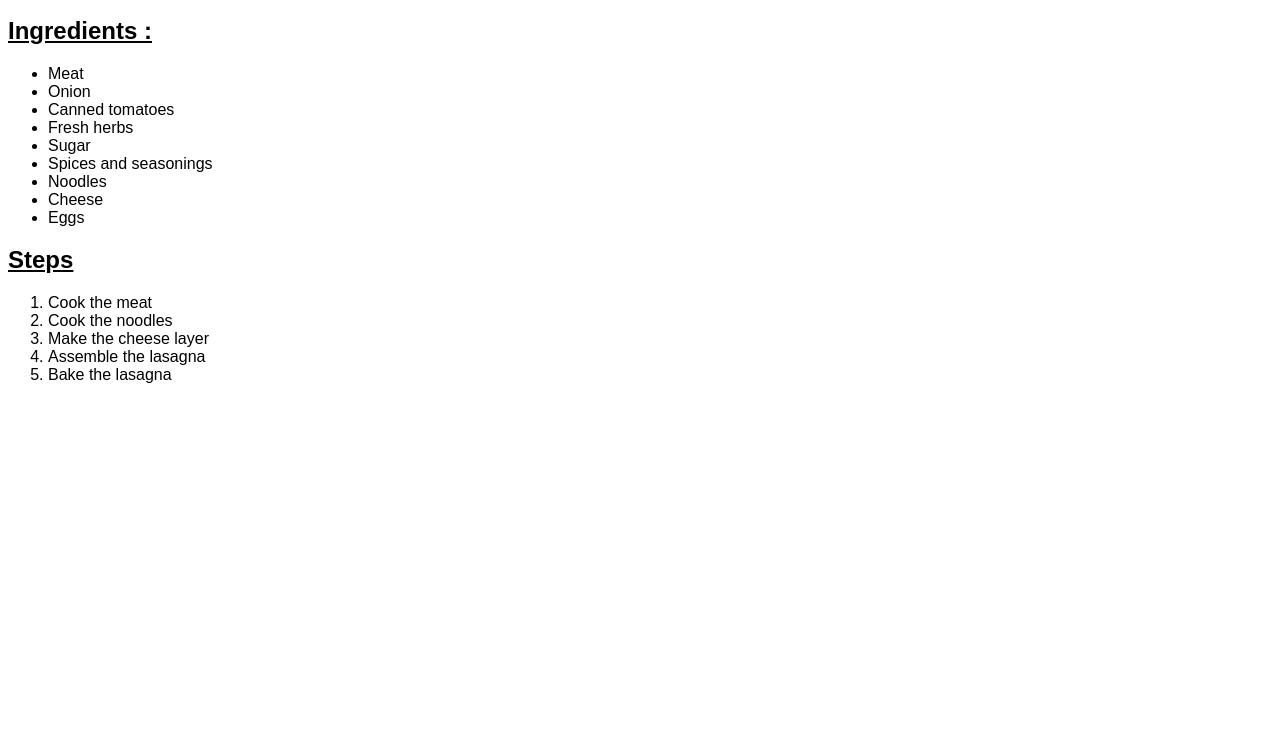
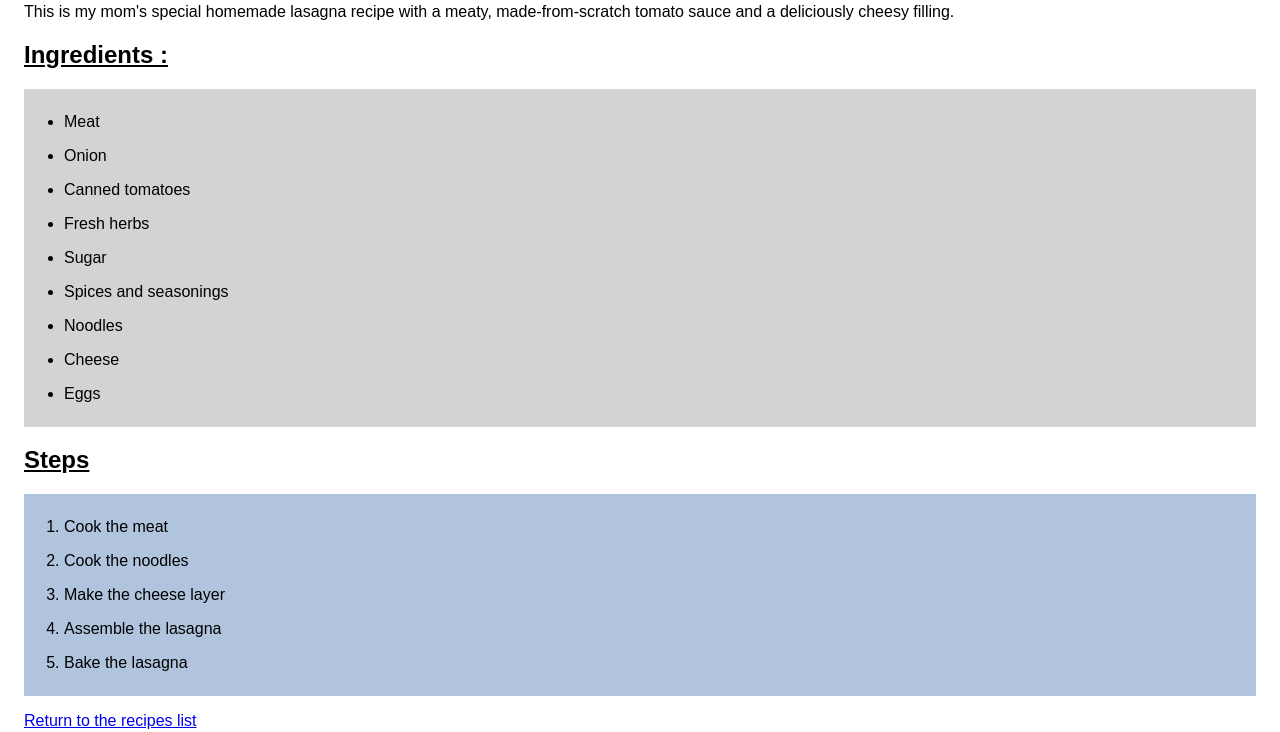
Before and after one commit to Halfonx/odin-recipes, a plain HTML site: page recipes/lasagna.html in a window 1280 px wide. Shown: the part 473-1205 px from the top of the page. Before the commit the page ends 873 px from the top, so only its background shows below. Drawn offline with Linux system fonts and the light colour scheme.

Commit message:
Add CSS to the list, add a link to return to homepage

```diff
--- a/recipes/lasagna.html
+++ b/recipes/lasagna.html
@@ -11,24 +11,25 @@
         <h2 class="second-title">Description</h2>
         <p>This is my mom's special homemade lasagna recipe with a meaty, made-from-scratch tomato sauce and a deliciously cheesy filling.</p>
         <h2 class="second-title">Ingredients :</h2>
-        <ul>
-            <li>Meat</li>
-            <li>Onion</li>
-            <li>Canned tomatoes</li>
-            <li>Fresh herbs</li>
-            <li>Sugar</li>
-            <li>Spices and seasonings</li>
-            <li>Noodles</li>
-            <li>Cheese</li>
-            <li>Eggs</li>
+        <ul class="ingredients-list">
+            <li class="list-item">Meat</li>
+            <li class="list-item">Onion</li>
+            <li class="list-item">Canned tomatoes</li>
+            <li class="list-item">Fresh herbs</li>
+            <li class="list-item">Sugar</li>
+            <li class="list-item">Spices and seasonings</li>
+            <li class="list-item">Noodles</li>
+            <li class="list-item">Cheese</li>
+            <li class="list-item">Eggs</li>
         </ul>
         <h2 class="second-title">Steps</h2>
-        <ol>
-            <li>Cook the meat</li>
-            <li>Cook the noodles</li>
-            <li>Make the cheese layer</li>
-            <li>Assemble the lasagna</li>
-            <li>Bake the lasagna</li>
+        <ol class="steps-list">
+            <li class="list-item">Cook the meat</li>
+            <li class="list-item">Cook the noodles</li>
+            <li class="list-item">Make the cheese layer</li>
+            <li class="list-item">Assemble the lasagna</li>
+            <li class="list-item">Bake the lasagna</li>
         </ol>
+        <a href="../index.html">Return to the recipes list</a>
     </body>
 </html>
--- a/styles/styles.css
+++ b/styles/styles.css
@@ -1,5 +1,6 @@
 body {
-    font-family: Arial, Helvetica, sans-serif
+    font-family: Arial, Helvetica, sans-serif;
+    padding: 16px;
 }
 
 .title {
@@ -10,3 +11,27 @@ body {
 .second-title {
     text-decoration: underline;
 }
+
+.recipes-list,
+.ingredients-list,
+.steps-list {
+    padding-top: 16px;
+    padding-bottom: 16px;
+}
+
+.recipes-list {
+    background-color: lightblue;
+}
+
+.ingredients-list {
+    background-color: lightgray;
+}
+
+.steps-list {
+    background-color: lightsteelblue;
+}
+
+.list-item {
+    padding-top: 8px;
+    padding-bottom: 8px;
+}
```
Also changed, not shown: index.html (+5 -4 lines), recipes/crepes.html (+14 -13 lines), recipes/sushi.html (+15 -14 lines).
